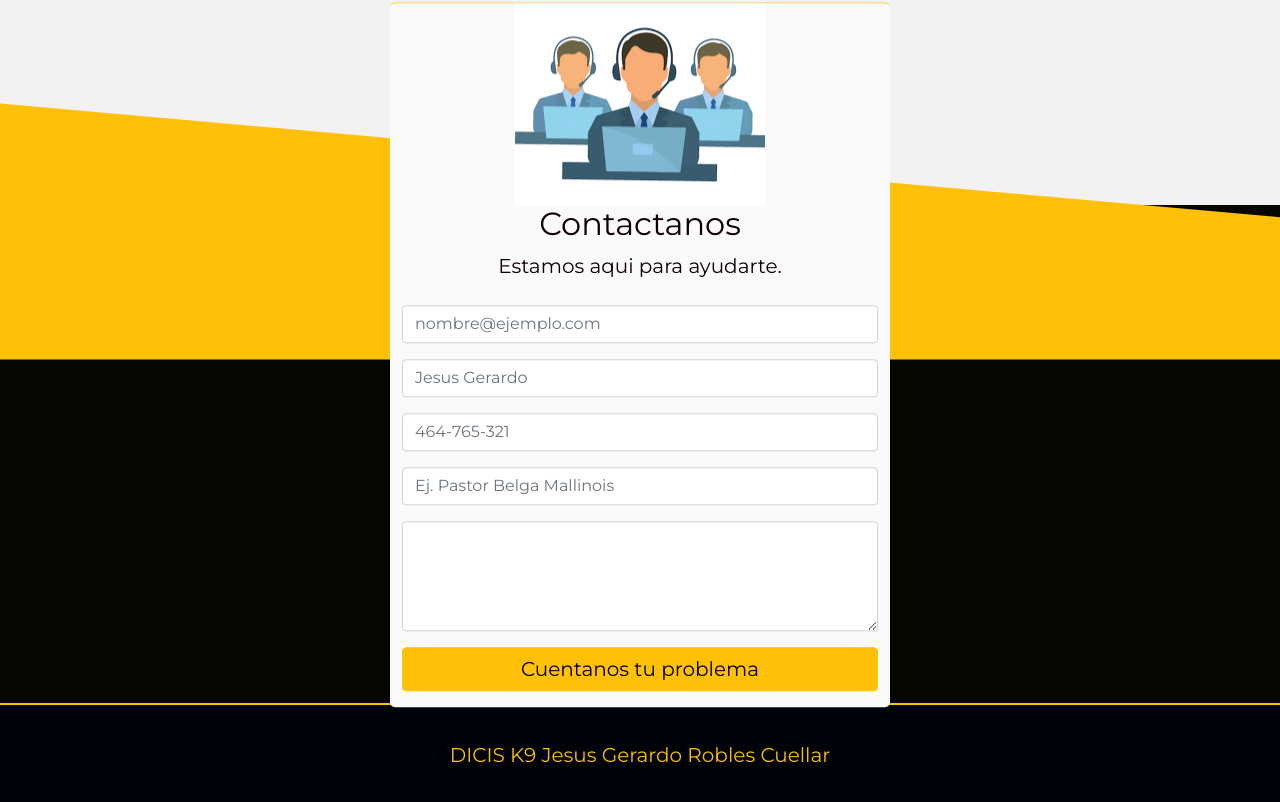
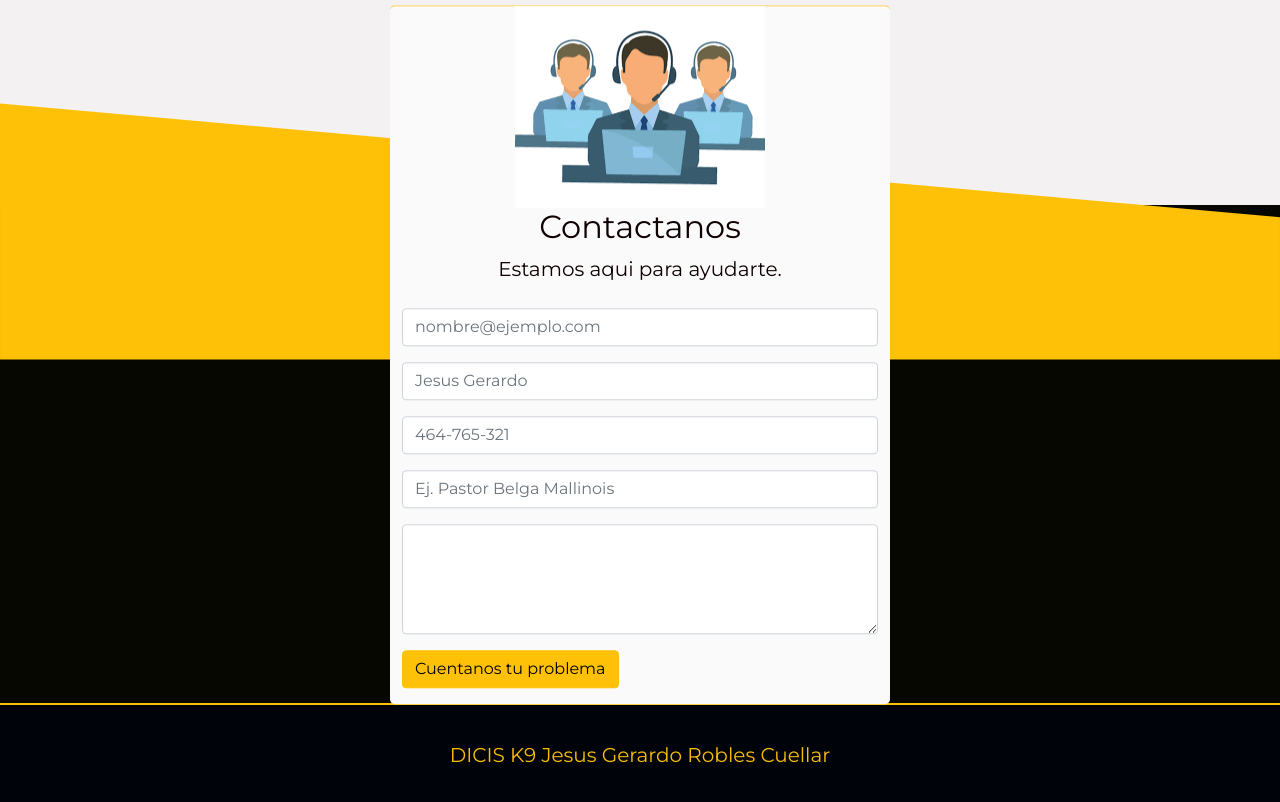
Before and after one commit to JerryRC18/JerryRC18.github.io, a plain HTML site: page index.html in a window 1280 px wide. Shown: the part 3113-3915 px from the top of the page. Drawn offline with nearby package versions, Linux system fonts and the light colour scheme.

Commit message:
Update index.html

```diff
--- a/index.html
+++ b/index.html
@@ -205,7 +205,7 @@
           </div>
 
           <div class="mb-3">
-            <button type="submit" class=" btn btn-warning w-100 fs-5">Cuentanos tu problema</button>
+            <a class="btn btn-warning" href="/">Cuentanos tu problema</a>
           </div>
       </form>
 
```
